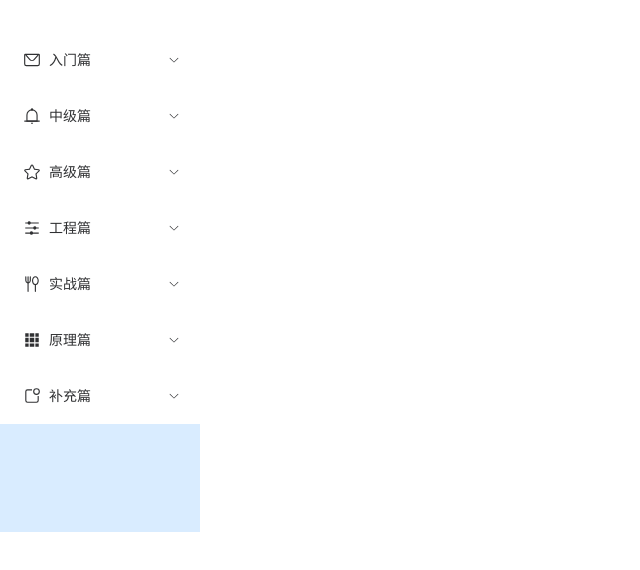
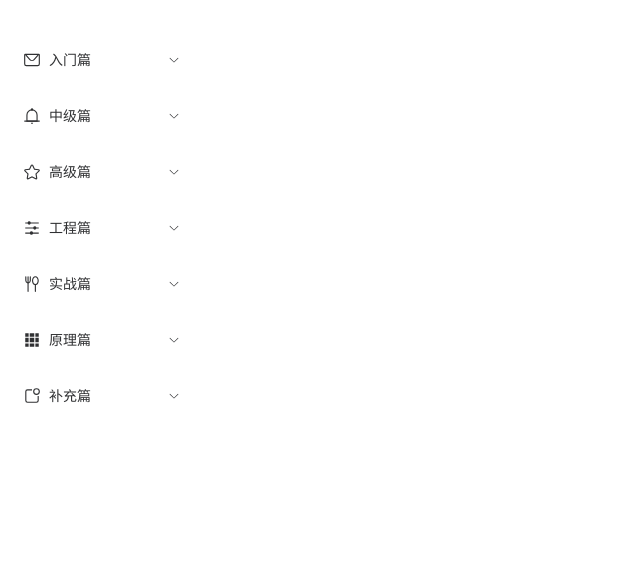
Before and after one commit to hello-github-ui/tampermokey-script-dev, a Vue app: page / in a window 1280 px wide. Shown: the top 570 px of the page, without its empty margins (0-640 px from the left). Built offline with nearby package versions, Linux system fonts and the light colour scheme.

Commit message:
修改样式

```diff
--- a/src/App.vue
+++ b/src/App.vue
@@ -1,6 +1,6 @@
 <template>
 
-    <el-container class="layout-container-demo" style="height: 500px">
+    <el-container class="layout-container-demo">
         <el-aside width="200px">
             <el-scrollbar>
                 <el-menu :default-openeds="[]" @select="handleSelect">
--- a/src/style.css
+++ b/src/style.css
@@ -64,6 +64,7 @@ button:focus-visible {
 #app {
     width: 100%;
     padding: 2rem;
+    height: 100%;
 }
 
 @media (prefers-color-scheme: light) {
```
